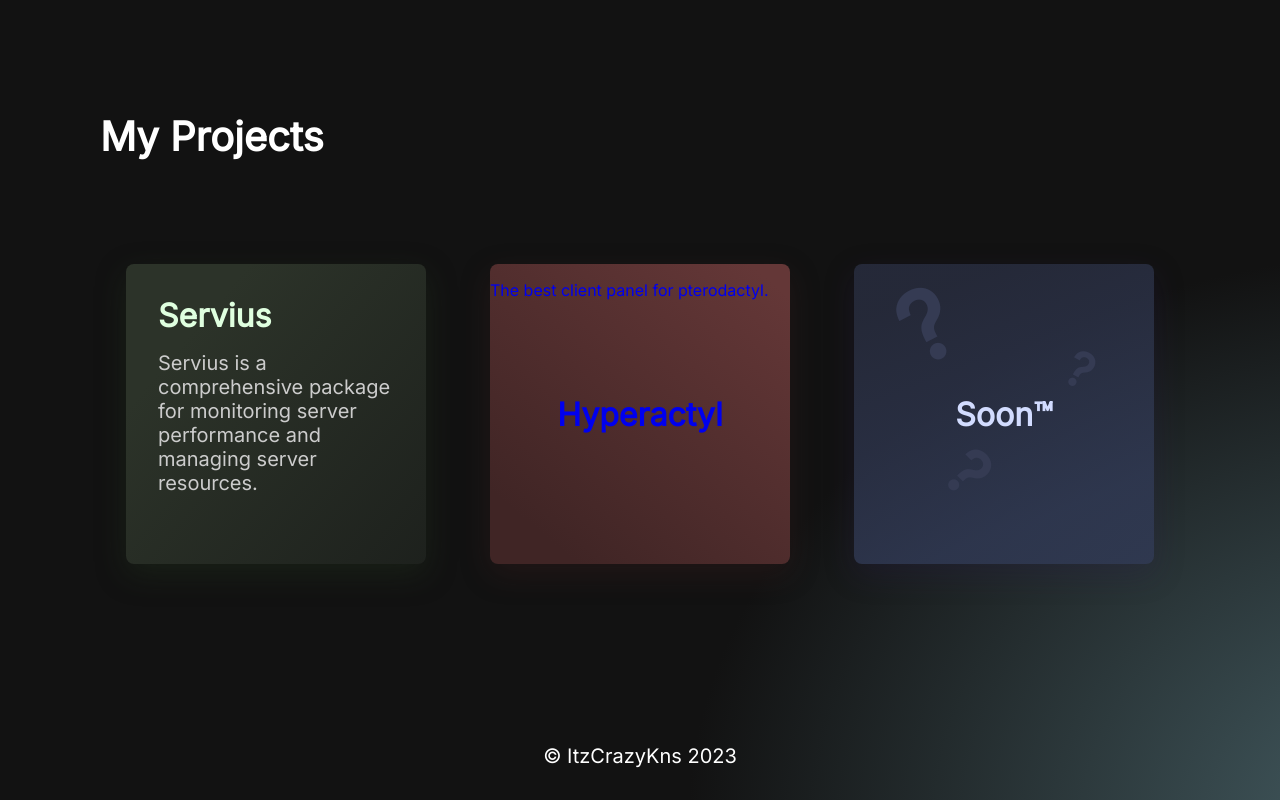
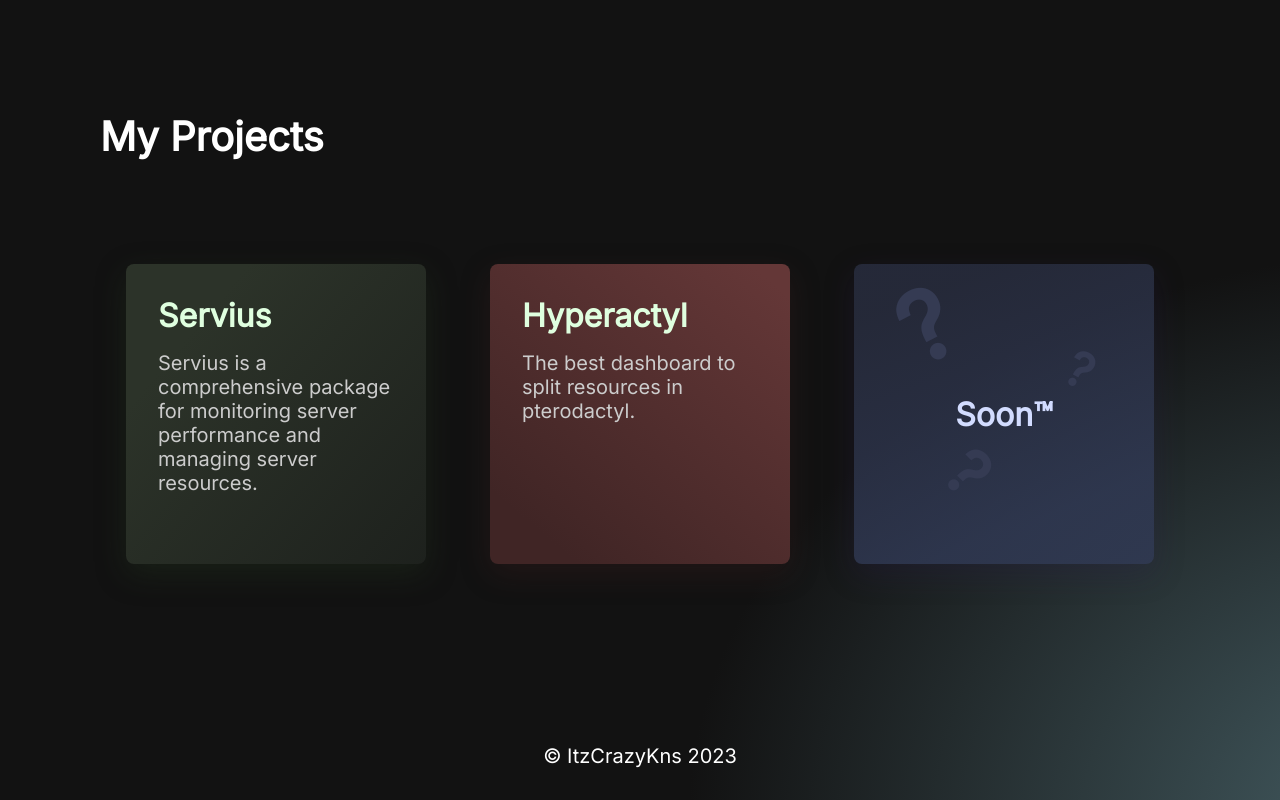
Before and after one commit to ItzCrazyKns/Website, a plain HTML site: page index.html in a window 1280 px wide. Shown: the part 1600-2400 px from the top of the page. Drawn offline with Linux system fonts and the light colour scheme; a script that the page names is missing.

Commit message:
Add Hyperactyl

```diff
--- a/index.html
+++ b/index.html
@@ -43,9 +43,9 @@
                 <h3>Servius</h3>
                 <p>Servius is a comprehensive package for monitoring server performance and managing server resources.</p>
             </a>
-            <a class="projects-list-2" href="https://github.com/hyperactyl/hyperactyl">
+            <a class="projects-list-2" target="_blank"  href="https://github.com/hyperactyl/hyperactyl">
                 <h3>Hyperactyl</h3>
-                <p>The best client panel for pterodactyl.</p>
+                <p>The best dashboard to split resources in pterodactyl.</p>
             </a>
             <a class="projects-list-3">
                 <h3 style="color:#D2DCFF;">Soon™</h3>
--- a/style.css
+++ b/style.css
@@ -197,13 +197,31 @@ html {
     border-radius: 8px;
 }
 
+.projects-list-2 > h3{
+    margin: 32px 32px 0px 32px;
+    font-weight: 700;
+    font-size: 32px;
+    line-height: 39px;
+    color: #DFFFDF;
+}
+
+.projects-list-2 > p{
+    position: absolute;
+    margin:16px 32px;
+    font-weight: 400;
+    font-size: 20px;
+    line-height: 24px;
+
+    color: #CCCCCC;
+}
+
 .projects-list-3{
     background: linear-gradient(159.35deg, rgba(41, 46, 65, 0.81) 13.69%, rgba(49, 58, 86, 0.81) 78.41%);
     box-shadow: 0px 10px 30px rgba(42, 28, 80, 0.25);
     border-radius: 8px;
 }
 
-.projects-list-2 > h3, .projects-list-3 > h3{
+.projects-list-3 > h3{
     position: absolute;
     top:50%;
     left:50%;
@@ -214,7 +232,7 @@ html {
     margin: 0px;
 }
 
-.projects-list-2 > h4, .projects-list-3 > h4{
+.projects-list-3 > h4{
     position: absolute;
     margin: 0px;
 }
```
Also changed, not shown: test.html (added).
